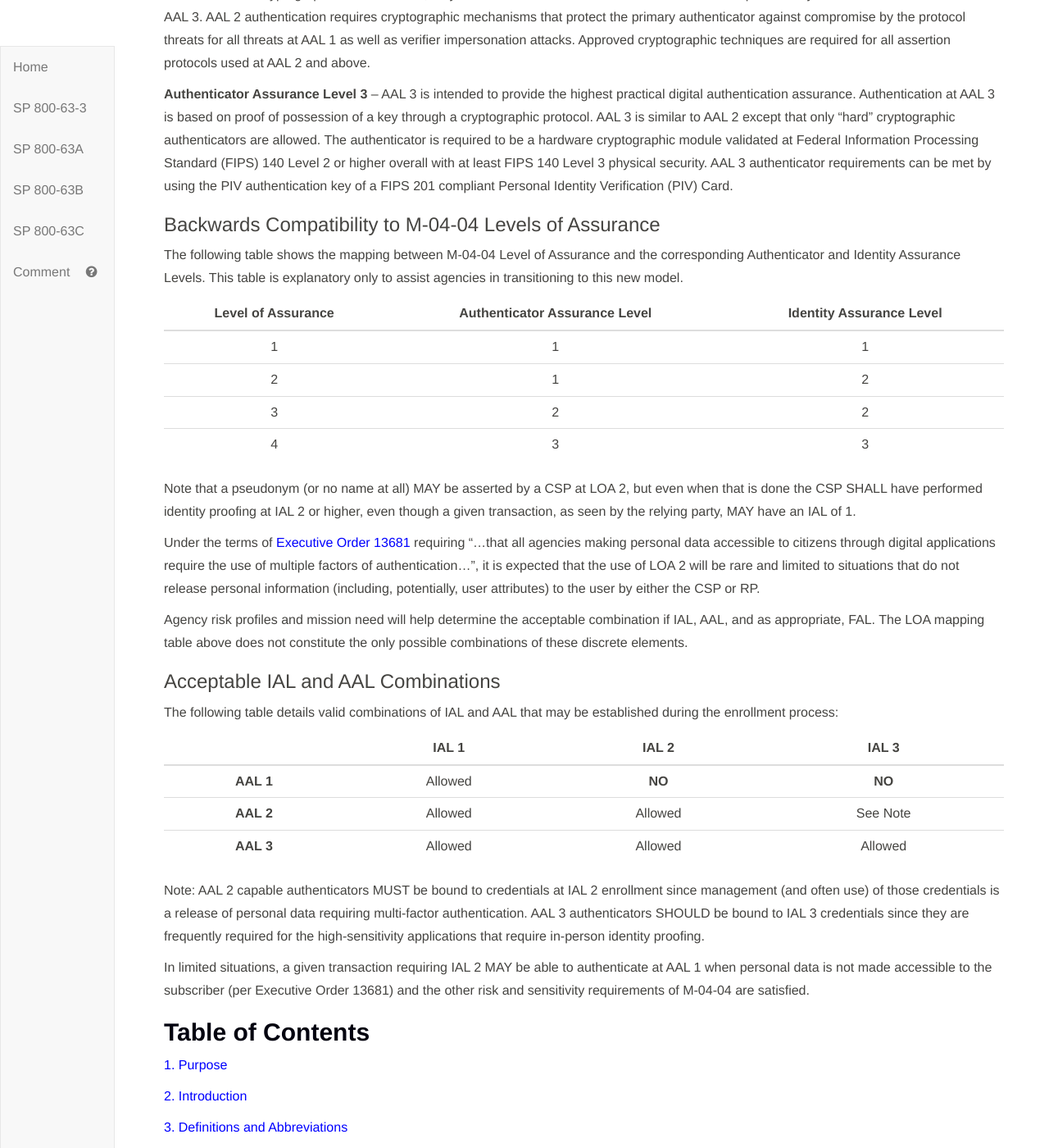
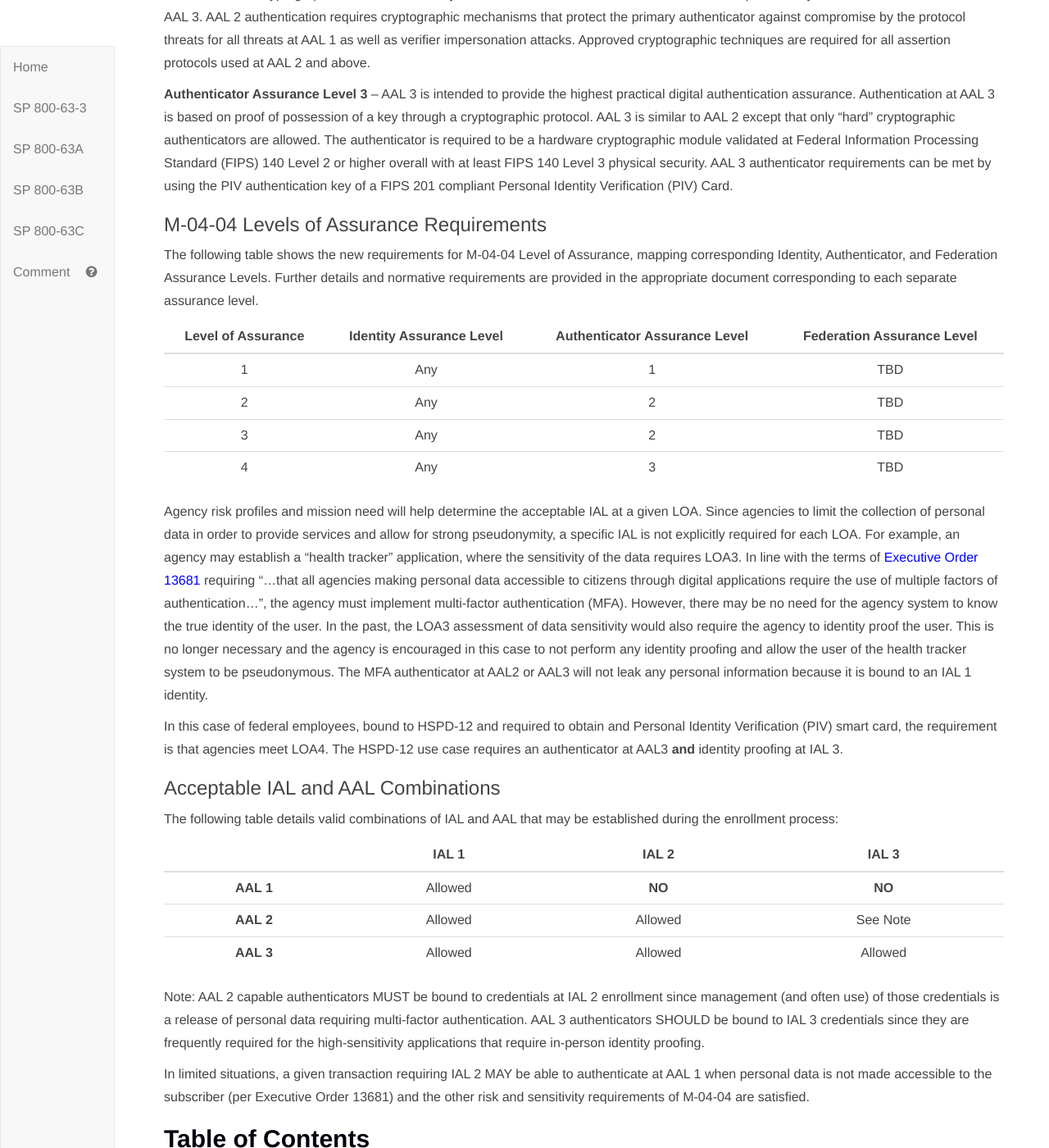
Before and after one commit to usnistgov/800-63-3, a Jekyll site: the page built from sp800-63-3.md, in a window 1280 px wide and 1400 px high, scrolled down 4956 px. Shown: the whole window at 82% size. Built offline with Jekyll 4.4.1, drawn with Linux system fonts in a browser that asks for light colours.

Commit message:
Issue resolution
Fixes issue #4
Fixes issue #3

```diff
--- a/sp800-63-3/cover.md
+++ b/sp800-63-3/cover.md
@@ -214,22 +214,21 @@ A summary of each of the identity and authenticator assurance levels is provided
 
 **Authenticator Assurance Level 3** – AAL 3 is intended to provide the highest practical digital authentication assurance. Authentication at AAL 3 is based on proof of possession of a key through a cryptographic protocol. AAL 3 is similar to AAL 2 except that only “hard” cryptographic authenticators are allowed. The authenticator is required to be a hardware cryptographic module validated at Federal Information Processing Standard (FIPS) 140 Level 2 or higher overall with at least FIPS 140 Level 3 physical security. AAL 3 authenticator requirements can be met by using the PIV authentication key of a FIPS 201 compliant Personal Identity Verification (PIV) Card.
 
-### Backwards Compatibility to M-04-04 Levels of Assurance
+### M-04-04 Levels of Assurance Requirements
 
-The following table shows the mapping between M-04-04 Level of Assurance and the corresponding Authenticator and Identity Assurance Levels.  This table is explanatory only to assist agencies in transitioning to this new model.
+The following table shows the new requirements for M-04-04 Level of Assurance, mapping corresponding Identity, Authenticator, and Federation Assurance Levels. Further details and normative requirements are provided in the appropriate document corresponding to each separate assurance level.
 
-| Level of Assurance | Authenticator Assurance Level | Identity Assurance Level |
-|:------------------:|:-----------------------------:|:------------------------:|
-| 1 | 1 | 1 |
-| 2 | 1 | 2 |
-| 3 | 2 | 2 |
-| 4 | 3 | 3 |
+| Level of Assurance | Identity Assurance Level | Authenticator Assurance Level | Federation Assurance Level
+|:------------------:|:-----------------------------:|:------------------------:|:------------------------:|
+| 1 | Any | 1 | TBD
+| 2 | Any | 2 |TBD
+| 3 | Any | 2 |TBD
+| 4 | Any | 3 |TBD
 
-Note that a pseudonym (or no name at all) MAY be asserted by a CSP at LOA 2, but even when that is done the CSP SHALL have performed identity proofing at IAL 2 or higher, even though a given transaction, as seen by the relying party, MAY have an IAL of 1.
+Agency risk profiles and mission need will help determine the acceptable IAL at a given LOA.  Since agencies to limit the collection of personal data in order to provide services and allow for strong pseudonymity, a specific IAL is not explicitly required for each LOA. For example, an agency may establish a "health tracker" application, where the sensitivity of the data requires LOA3.  In line with the terms of [Executive Order 13681](#EO13681) requiring "...that all agencies making personal data accessible to citizens through digital applications require the use of multiple factors of authentication...", the agency must implement multi-factor authentication (MFA).  However, there may be no need for the agency system to know the true identity of the user.  In the past, the LOA3 assessment of data sensitivity would also require the agency to identity proof the user.  This is no longer necessary and the agency is encouraged in this case to not perform any identity proofing and allow the user of the health tracker system to be pseudonymous.  The MFA authenticator at AAL2 or AAL3 will not leak any personal information because it is bound to an IAL 1 identity.
 
-Under the terms of [Executive Order 13681](#EO13681) requiring "...that all agencies making personal data accessible to citizens through digital applications require the use of multiple factors of authentication...", it is expected that the use of LOA 2 will be rare and limited to situations that do not release personal information (including, potentially, user attributes) to the user by either the CSP or RP.
+In this case of federal employees, bound to HSPD-12 and required to obtain and Personal Identity Verification (PIV) smart card, the requirement is that agencies meet LOA4. The HSPD-12 use case requires an authenticator at AAL3 **and** identity proofing at IAL 3.
 
-Agency risk profiles and mission need will help determine the acceptable combination if IAL, AAL, and as appropriate, FAL.  The LOA mapping table above does not constitute the only possible combinations of these discrete elements.
 
 ### Acceptable IAL and AAL Combinations
 
```
Also changed, not shown: sp800-63a/sec4_ial.md (+14 -12 lines).
